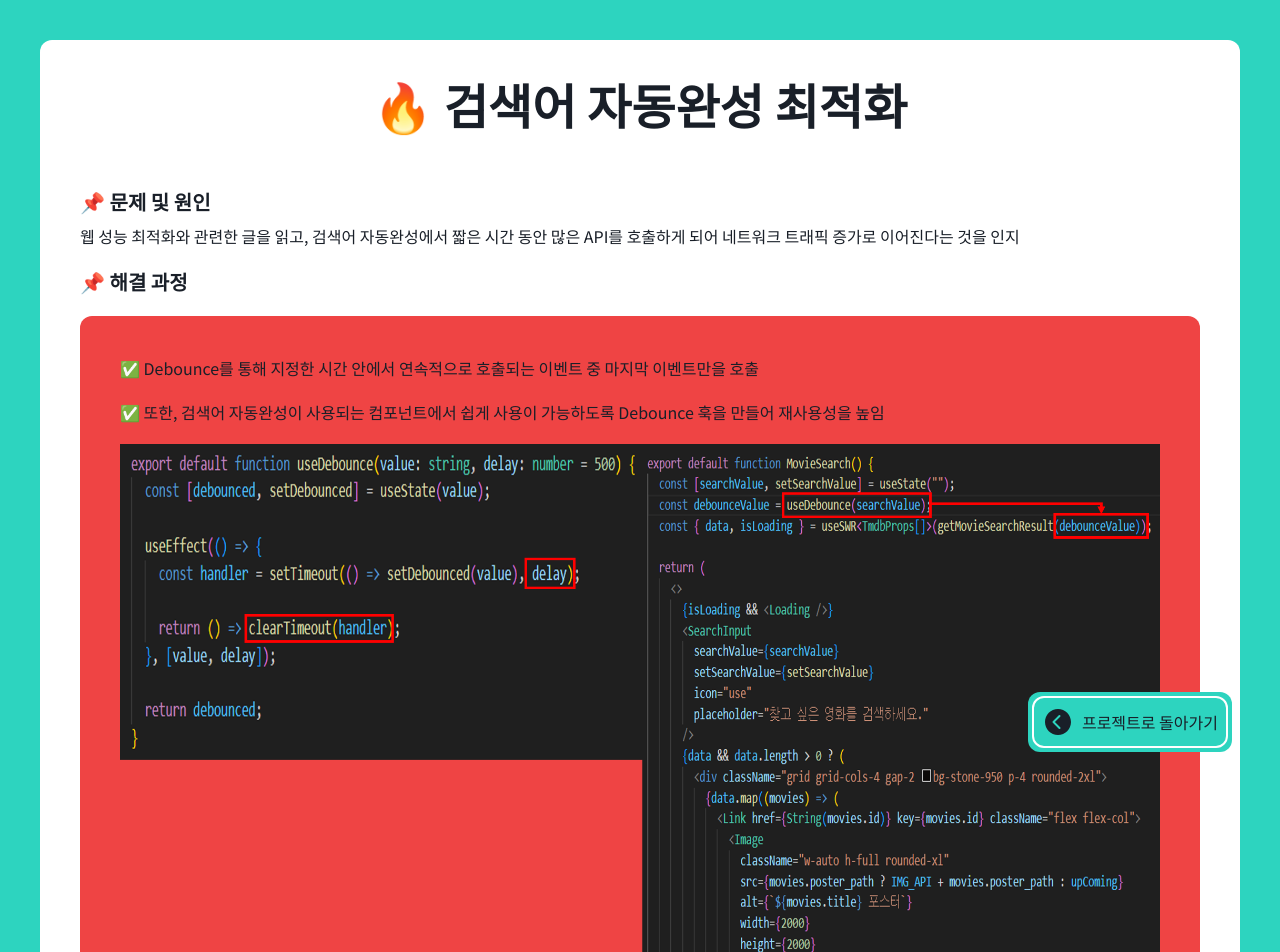
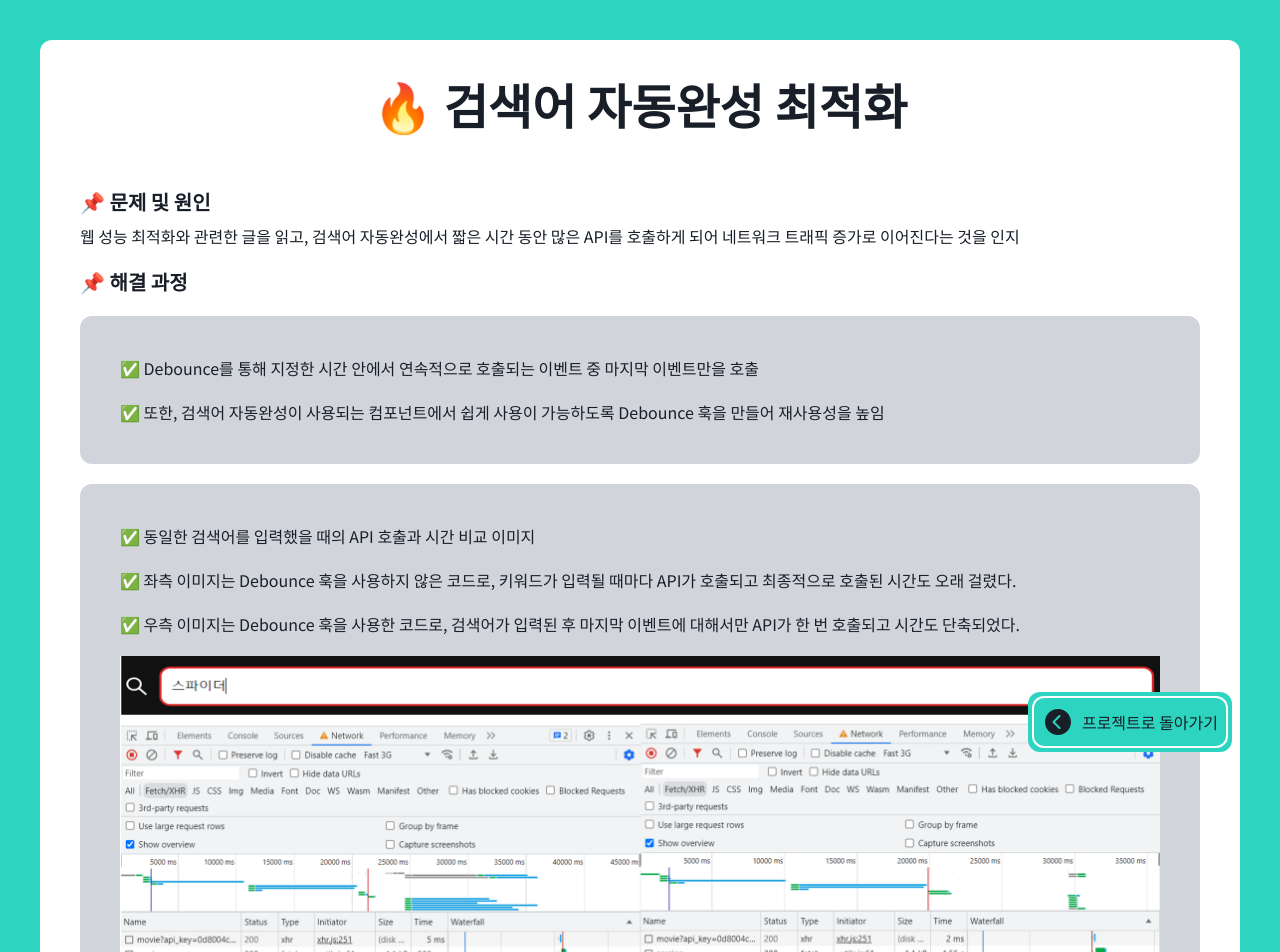
Before and after one commit to jjongminmoon/Portfolio, a Next.js app: page /moviewTroubleshooting2 in a window 1280 px wide. Shown: the top 952 px of the page. Built offline with nearby package versions, Linux system fonts and the light colour scheme.

Commit message:
2023/07/13 commit (최종)

```diff
--- a/src/app/moviewTroubleshooting2/page.tsx
+++ b/src/app/moviewTroubleshooting2/page.tsx
@@ -20,7 +20,7 @@ export default function MoviewTroubleshooting2() {
         </p>
       </Flex>
       <SubTitle>해결 과정</SubTitle>
-      <SolveItem image={debounce} alt="debounce 코드 이미지">
+      <SolveItem>
         <p>
           ✅ Debounce를 통해 지정한 시간 안에서 연속적으로 호출되는 이벤트 중 마지막 이벤트만을 호출
         </p>
--- a/src/components/ui/SolveItem.tsx
+++ b/src/components/ui/SolveItem.tsx
@@ -2,15 +2,15 @@ import Image, { StaticImageData } from "next/image";
 
 type Props = {
   children: React.ReactNode;
-  image: StaticImageData;
-  alt: string;
+  image?: StaticImageData;
+  alt?: string;
 };
 
 export default function SolveItem({ children, image, alt }: Props) {
   return (
-    <div className="flex flex-col justify-center gap-5 bg-red-500 p-10 rounded-xl">
+    <div className="flex flex-col justify-center gap-5 bg-gray-300 p-10 rounded-xl">
       {children}
-      <Image src={image} alt={alt} priority />
+      {image && alt && <Image src={image} alt={alt} />}
     </div>
   );
 }
```
Also changed, not shown: public/images/debounceResult.webp.
